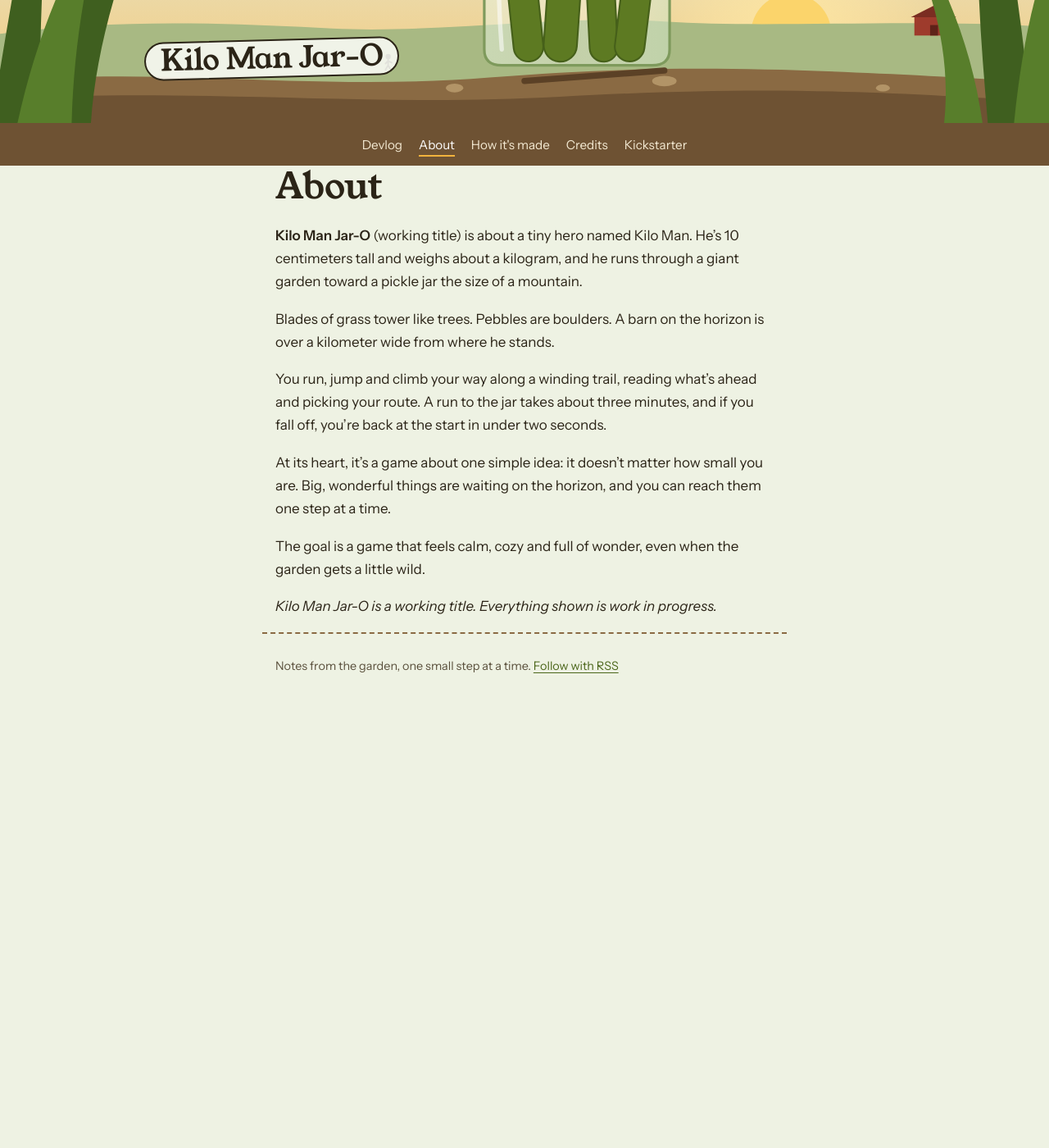
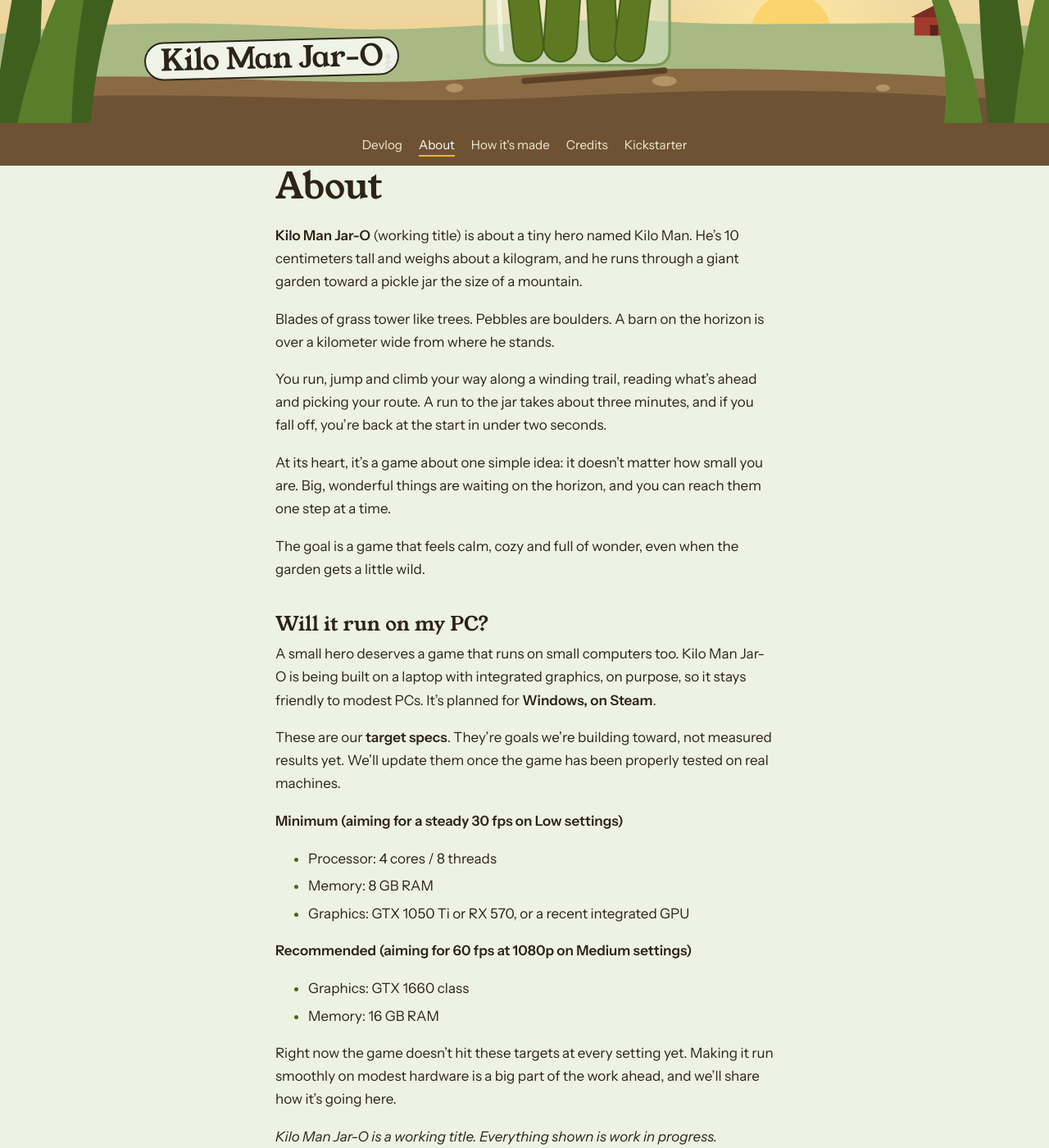
Before and after one commit to DesertCacheTV/kilo_game_devlog, a Jekyll site: the page built from about.md, in a window 1280 px wide and 1400 px high. Shown: the whole window at 82% size. Built offline with Jekyll 4.4.1, drawn with Linux system fonts in a browser that asks for light colours.

Commit message:
About: target PC specs (goals, not measured yet)
Co-Authored-By: Claude Opus 5.5 (1M context) <noreply@anthropic.com>

```diff
--- a/about.md
+++ b/about.md
@@ -14,4 +14,21 @@ At its heart, it's a game about one simple idea: it doesn't matter how small you
 
 The goal is a game that feels calm, cozy and full of wonder, even when the garden gets a little wild.
 
+## Will it run on my PC?
+
+A small hero deserves a game that runs on small computers too. Kilo Man Jar-O is being built on a laptop with integrated graphics, on purpose, so it stays friendly to modest PCs. It's planned for **Windows, on Steam**.
+
+These are our **target specs**. They're goals we're building toward, not measured results yet. We'll update them once the game has been properly tested on real machines.
+
+**Minimum (aiming for a steady 30 fps on Low settings)**
+- Processor: 4 cores / 8 threads
+- Memory: 8 GB RAM
+- Graphics: GTX 1050 Ti or RX 570, or a recent integrated GPU
+
+**Recommended (aiming for 60 fps at 1080p on Medium settings)**
+- Graphics: GTX 1660 class
+- Memory: 16 GB RAM
+
+Right now the game doesn't hit these targets at every setting yet. Making it run smoothly on modest hardware is a big part of the work ahead, and we'll share how it's going here.
+
 *Kilo Man Jar-O is a working title. Everything shown is work in progress.*
```
